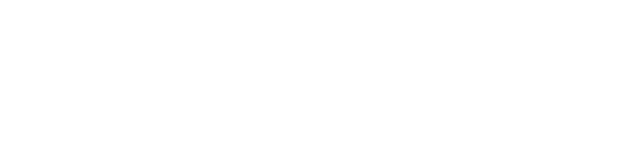
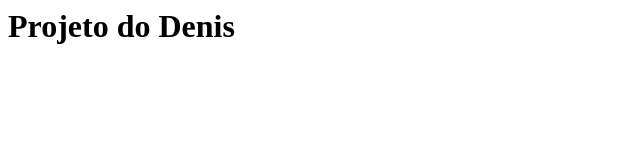
Before and after one commit to denismissias/curso-git, a plain HTML site: page index.html in a window 1280 px wide. Shown: the whole page, without its empty margins (0-640 px from the left). Drawn offline with Linux system fonts and the light colour scheme.

Commit message:
Titulo da pagina

```diff
--- a/index.html
+++ b/index.html
@@ -3,6 +3,6 @@
 
     </head>
     <body>
-
+        <h1>Projeto do Denis</h1>
     </body>
 </html>
```
